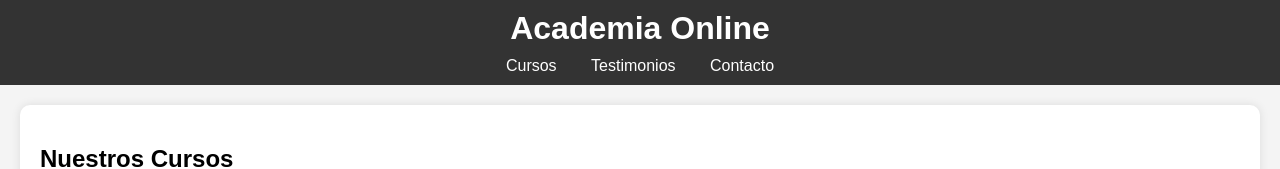
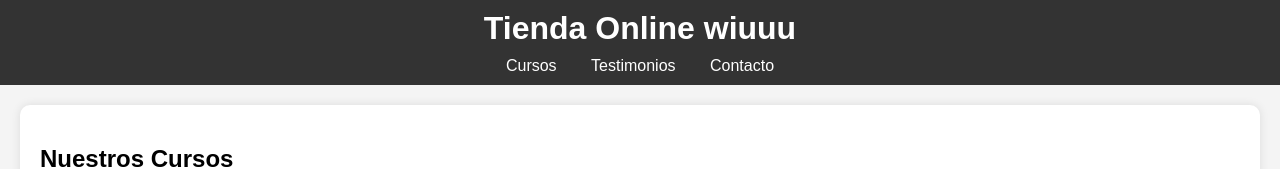
Before and after one commit to Annel-arch/mi_primer_repo, a plain HTML site: page index.html in a window 1280 px wide. Shown: the top 169 px of the page. Drawn offline with Linux system fonts and the light colour scheme.

Commit message:
Cambiamos titulo a tienda online wiuuu

```diff
--- a/index.html
+++ b/index.html
@@ -106,7 +106,7 @@
 
     <!-- Encabezado -->
     <header>
-        <h1>Academia Online</h1>
+        <h1>Tienda Online wiuuu</h1>
         <nav>
             <a href="#cursos">Cursos</a>
             <a href="#testimonios">Testimonios</a>
```
